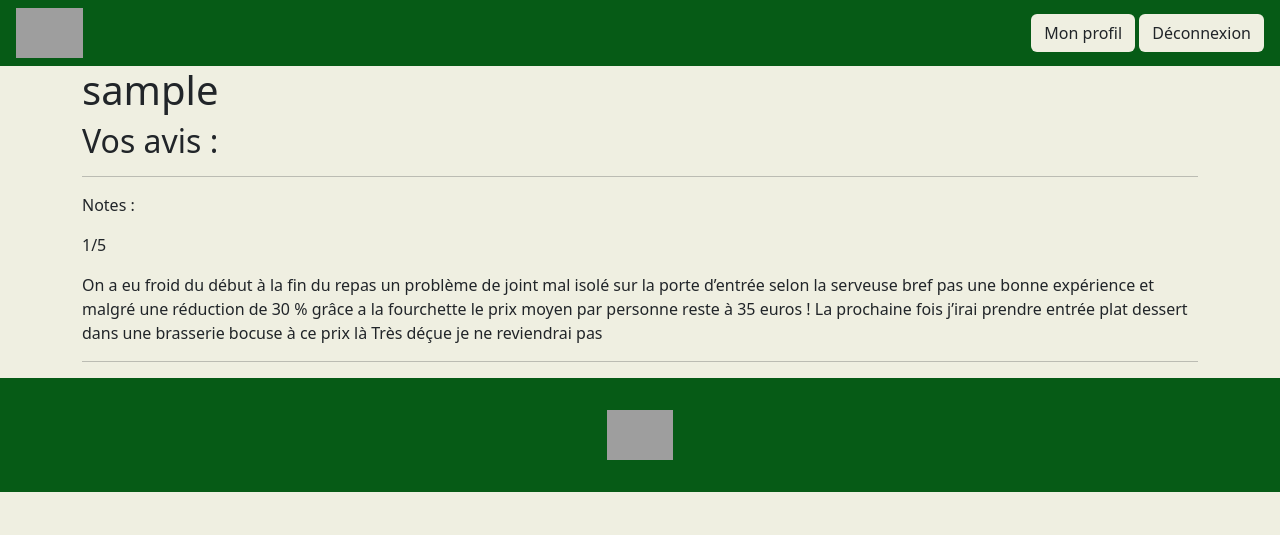
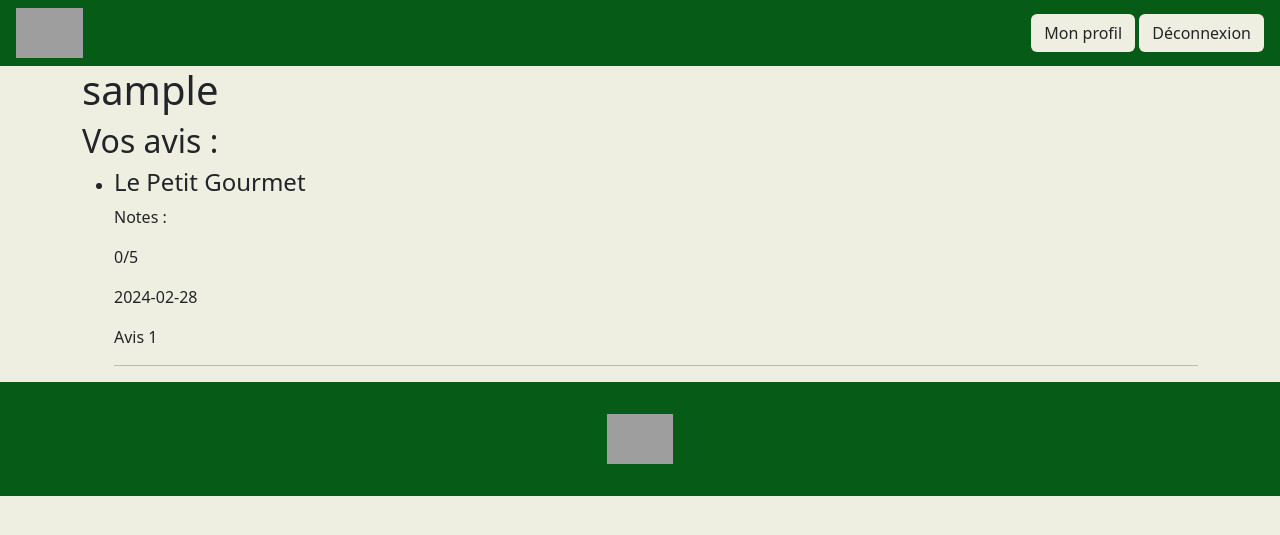
Before and after one commit to varuniv/Web_restaurant, a PHP site: page /profil.php in a window 1280 px wide. Shown: the top 535 px of the page. Run offline with PHP 8.4, Linux system fonts and the light colour scheme; the visitor is signed in with stand-in values (Sample User, id 1); data comes from the database, SQL or seed files in the repository; grey boxes are pictures that could not be loaded.

Commit message:
Bouton se connecter et affichage des avis dans le profil

```diff
--- a/web/header.php
+++ b/web/header.php
@@ -33,6 +33,8 @@ if (isset($_GET['deconnexion'])) {
                 <?php if (isset($_SESSION["idUtilisateur"]) && !empty($_SESSION["idUtilisateur"])): ?>
                     <a class="btn" style="background-color:#EFEFE1" href="profil.php">Mon profil</a>
                     <a class="btn" style="background-color:#EFEFE1" href="?deconnexion=true">Déconnexion</a>
+                <?php else : ?>
+                    <a class="btn" style="background-color:#EFEFE1" href="login.php">Se connecter</a>
                 <?php endif; ?>
             </div>
         </nav>
--- a/web/profil.php
+++ b/web/profil.php
@@ -1,6 +1,36 @@
 <?php
 $cssFile = "../styles/profil.css";
 include 'header.php';
+
+
+function connexionBd(){
+    $serverName = "servinfo-maria";
+    $dbName="DBdelahaye";
+    $username = "delahaye";
+    $password = "delahaye";
+
+    $dsn="mysql:dbname=$dbName;host=$serverName";
+    try {
+      $connexion = new PDO("mysql:host=$serverName;dbname=$dbName", $username, $password);
+      return $connexion;
+    } catch(PDOException $e) {
+      echo "Connection failed: ".$e->getMessage().PHP_EOL;
+    }
+}
+
+function getAvisUtilisateur($connexion, $idU) {
+    $sql = "SELECT D.dateAvis, D.avis, D.note, R.nomRestaurant FROM DONNER D JOIN RESTAURANT R ON D.idRestaurant = R.idRestaurant WHERE D.idUtilisateur = :idU ORDER BY D.dateAvis DESC";
+    $stmt = $connexion->prepare($sql);
+    $stmt->bindParam(':idU', $idU, PDO::PARAM_INT);
+    $stmt->execute();
+    return $stmt->fetchAll(PDO::FETCH_ASSOC);
+}
+
+$idUtilisateur = $_SESSION["idUtilisateur"];
+
+$connexion= connexionBd();
+$avisUtilisateur = getAvisUtilisateur($connexion, $idUtilisateur);
+
 ?>
 
     <div class="container">
@@ -8,17 +38,28 @@ include 'header.php';
     </div>
     <div class="container">
         <h2>Vos avis :</h2>
+        <ul>
+            <?php if (!empty($avisUtilisateur)) : ?>
+                <?php foreach ($avisUtilisateur as $avis) : ?>
+                    <li>
                         <div>
-            <hr />
+                            <h4><?php echo htmlspecialchars($avis['nomRestaurant'])?></h4>
+                        </div>
                         <div class="note_utilisateur">
                             <p>Notes :</p>
-                <p>1/5</p>
+                            <p><?php echo htmlspecialchars($avis['note'])?>/5</p>
+                            <div class="date_avis">
+                                <p><?php echo htmlspecialchars($avis['dateAvis'])?></p>
+                            </div>
                         </div>
                         <div class="avis_utilisateur">
-                <p>On a eu froid du début à la fin du repas un problème de joint mal isolé sur la porte d’entrée selon la serveuse bref pas une bonne expérience et malgré une réduction de 30 % grâce a la fourchette le prix moyen par personne reste à 35 euros ! La prochaine fois j’irai prendre entrée plat dessert dans une brasserie bocuse à ce prix là Très déçue je ne reviendrai pas</p>
+                            <p><?php echo htmlspecialchars($avis['avis']); ?></p></p>
                         </div>
                         <hr />
-        </div>
+                    </li>
+                <?php endforeach; ?>
+            <?php endif; ?>
+        </ul>
     </div>
 <?php
 include 'footer.php';
```
Also changed, not shown: styles/profil.css (+17 -0 lines). Lines whose indentation alone changed are shown as unchanged.
